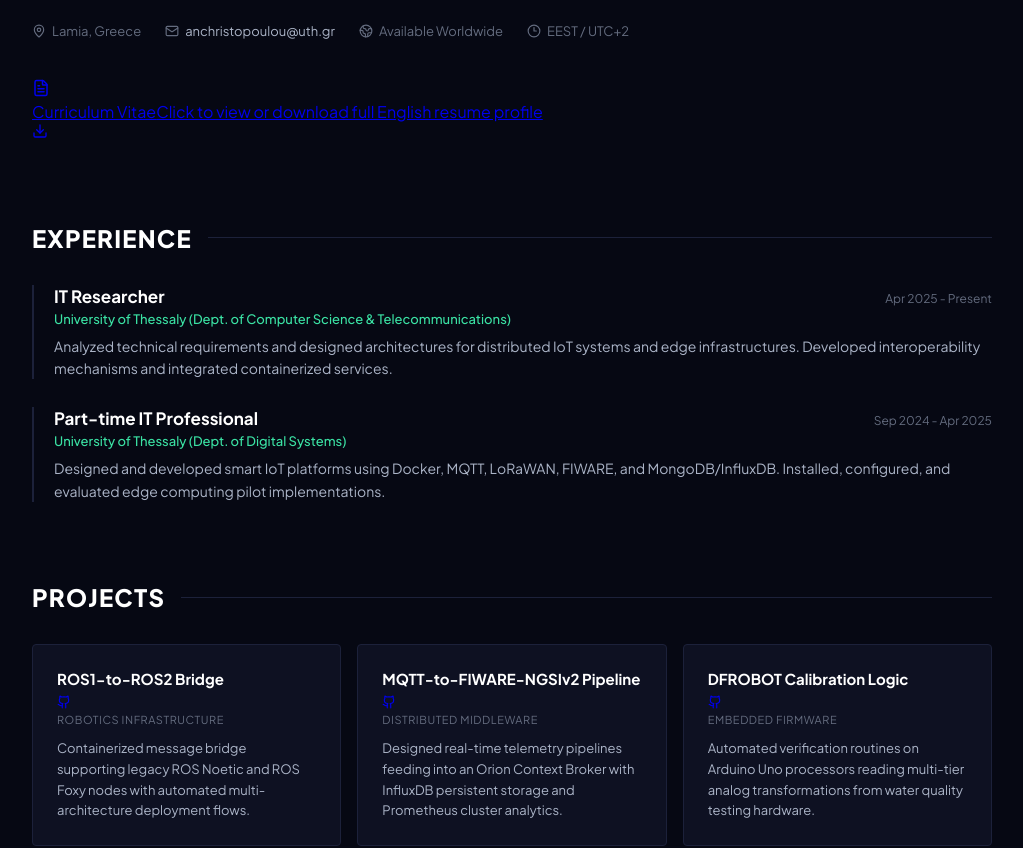
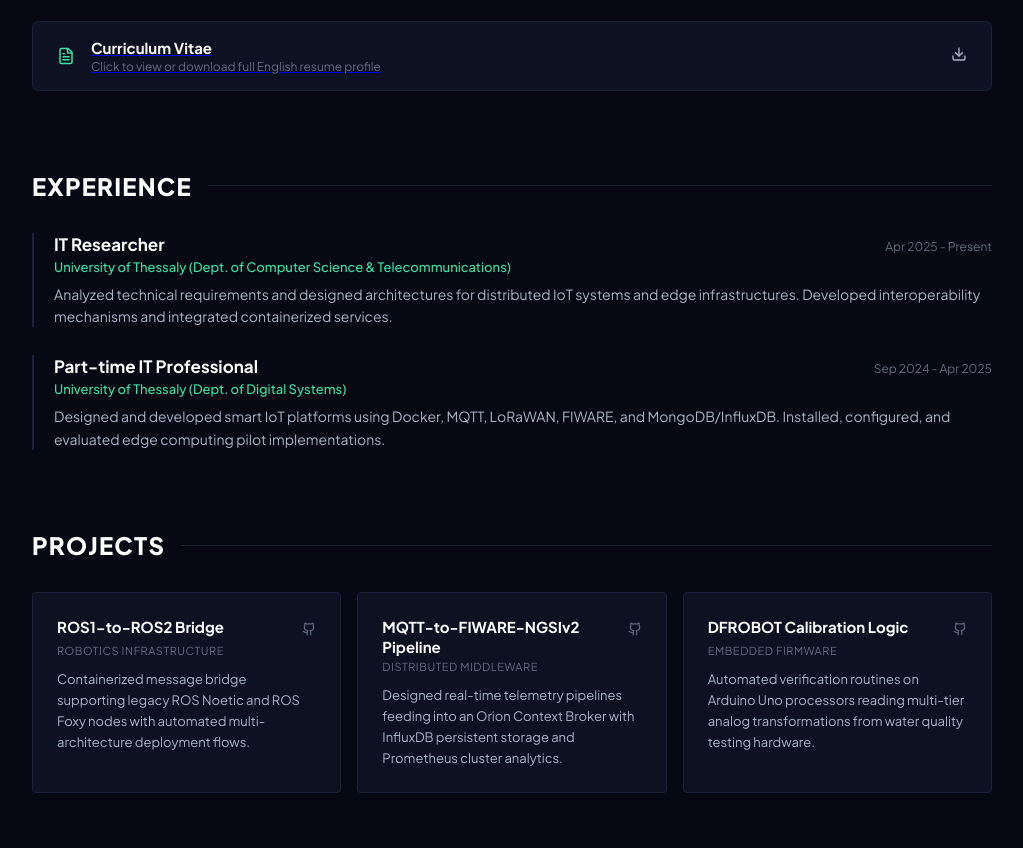
Before and after one commit to losandriana/bio, a React (Vite) app: page / in a window 1280 px wide. Shown: the part 780-1628 px from the top of the page, without its empty margins (128-1151 px from the left). Built offline with nearby package versions, Linux system fonts and the light colour scheme.

Commit message:
Update styles.css

```diff
--- a/src/styles.css
+++ b/src/styles.css
@@ -26,7 +26,7 @@ html, body {
   -webkit-font-smoothing: antialiased;
 }
 
-/* Fixed Header Navbar */
+/* Header Top Menu Navbar */
 .top-navbar {
   position: fixed;
   top: 0;
@@ -63,24 +63,24 @@ html, body {
   color: var(--text-primary);
 }
 
-/* Core Flow Content Container */
+/* Master Stream Canvas Container */
 .content-stream {
   max-width: 1040px;
   margin: 0 auto;
   padding: 160px 40px 100px 40px;
 }
 
-/* Offsets scrolling to clear navigation overlay elements */
 .hero-section,
 .about-section,
 .generic-section {
   scroll-margin-top: 100px;
 }
 
+/* Hero Panel Presenter */
 .hero-section {
   display: flex;
   align-items: center;
-  min-height: calc(65vh - 120px);
+  min-height: calc(55vh - 120px);
   margin-bottom: 80px;
 }
 
@@ -152,6 +152,7 @@ html, body {
   background-color: rgba(59, 226, 164, 0.04);
 }
 
+/* Minimalist Section Titles */
 .section-title-line {
   font-size: 24px;
   font-weight: 800;
@@ -206,60 +207,63 @@ html, body {
   color: var(--brand-green);
 }
 
-/* Document Embed Layout Frame */
-.cv-document-container {
+/* Sleek Minimal Full-Width Resume Banner Box */
+.cv-download-banner {
   width: 100%;
   border: 1px solid var(--border-line);
+  background-color: var(--bg-surface);
+  padding: 16px 24px;
   border-radius: 6px;
-  background-color: var(--bg-surface);
-  overflow: hidden;
+  display: flex;
+  align-items: center;
+  justify-content: space-between;
+  cursor: pointer;
+  transition: border-color 0.15s ease, background-color 0.15s ease;
   margin-top: 24px;
 }
 
-.cv-document-header {
-  height: 48px;
-  padding: 0 20px;
-  background-color: rgba(6, 8, 19, 0.4);
-  border-bottom: 1px solid var(--border-line);
+.cv-download-banner:hover {
+  border-color: var(--brand-green);
+  background-color: rgba(14, 17, 34, 0.8);
+}
+
+.banner-left {
   display: flex;
   align-items: center;
-  justify-content: space-between;
+  gap: 16px;
 }
 
-.document-title {
-  font-size: 13px;
-  color: var(--text-muted);
-  font-weight: 500;
+.banner-icon {
+  color: var(--brand-green);
 }
 
-.download-cv-icon-btn {
-  display: inline-flex;
-  align-items: center;
-  gap: 6px;
-  background-color: var(--border-line);
-  color: var(--text-primary);
-  padding: 6px 16px;
-  font-size: 12px;
-  font-weight: 600;
-  border-radius: 4px;
-  transition: background-color 0.15s ease;
+.banner-text {
+  display: flex;
+  flex-direction: column;
 }
 
-.download-cv-icon-btn:hover {
-  background-color: rgba(28, 33, 58, 0.8);
+.banner-title {
+  font-size: 15px;
+  font-weight: 700;
+  color: var(--text-primary);
 }
 
-.cv-iframe-wrapper {
-  width: 100%;
-  height: 540px;
-  background-color: #1e1e24;
+.banner-subtitle {
+  font-size: 12px;
+  color: var(--text-dim);
+  margin-top: 2px;
 }
 
-.cv-iframe-wrapper iframe {
-  border: none;
+.banner-right {
+  color: var(--text-muted);
+  transition: color 0.15s ease;
 }
 
-/* Structural Metadata Blocks */
+.cv-download-banner:hover .banner-right {
+  color: var(--brand-green);
+}
+
+/* Professional Engineering Layout Stacks */
 .generic-section {
   margin-bottom: 80px;
 }
@@ -314,6 +318,7 @@ html, body {
   margin-top: 6px;
 }
 
+/* Layout Project Cards */
 .cards-structural-grid {
   display: grid;
   grid-template-columns: repeat(3, 1fr);
@@ -325,12 +330,34 @@ html, body {
   border: 1px solid var(--border-line);
   padding: 24px;
   border-radius: 4px;
+  display: flex;
+  flex-direction: column;
+}
+
+.card-top-row {
+  display: flex;
+  justify-content: space-between;
+  align-items: flex-start;
+  gap: 12px;
+  margin-bottom: 4px;
 }
 
 .info-display-card h3 {
-  margin: 0 0 4px 0;
+  margin: 0;
   font-size: 15px;
   font-weight: 700;
+  line-height: 1.3;
+}
+
+.card-git-link {
+  color: var(--text-dim);
+  transition: color 0.15s ease;
+  flex-shrink: 0;
+  padding-top: 2px;
+}
+
+.card-git-link:hover {
+  color: var(--brand-green);
 }
 
 .card-tag-meta {
@@ -349,6 +376,7 @@ html, body {
   color: var(--text-muted);
 }
 
+/* Category Skill Clouds */
 .skills-split-layout {
   display: grid;
   grid-template-columns: repeat(2, 1fr);
@@ -378,6 +406,7 @@ html, body {
   border-radius: 4px;
 }
 
+/* Flat Metric List Rows */
 .flat-rows-list {
   display: flex;
   flex-direction: column;
@@ -401,7 +430,7 @@ html, body {
   color: var(--text-dim);
 }
 
-/* Footer Links */
+/* Contact Footer Area */
 .contact-footer-block p {
   color: var(--text-muted);
   font-size: 14px;
@@ -433,7 +462,6 @@ html, body {
   .content-stream { padding: 120px 24px 60px 24px; }
   .cards-structural-grid { grid-template-columns: 1fr; }
   .skills-split-layout { grid-template-columns: 1fr; }
-  .cv-iframe-wrapper { height: 400px; }
 }
 
 @media (max-width: 640px) {
```
